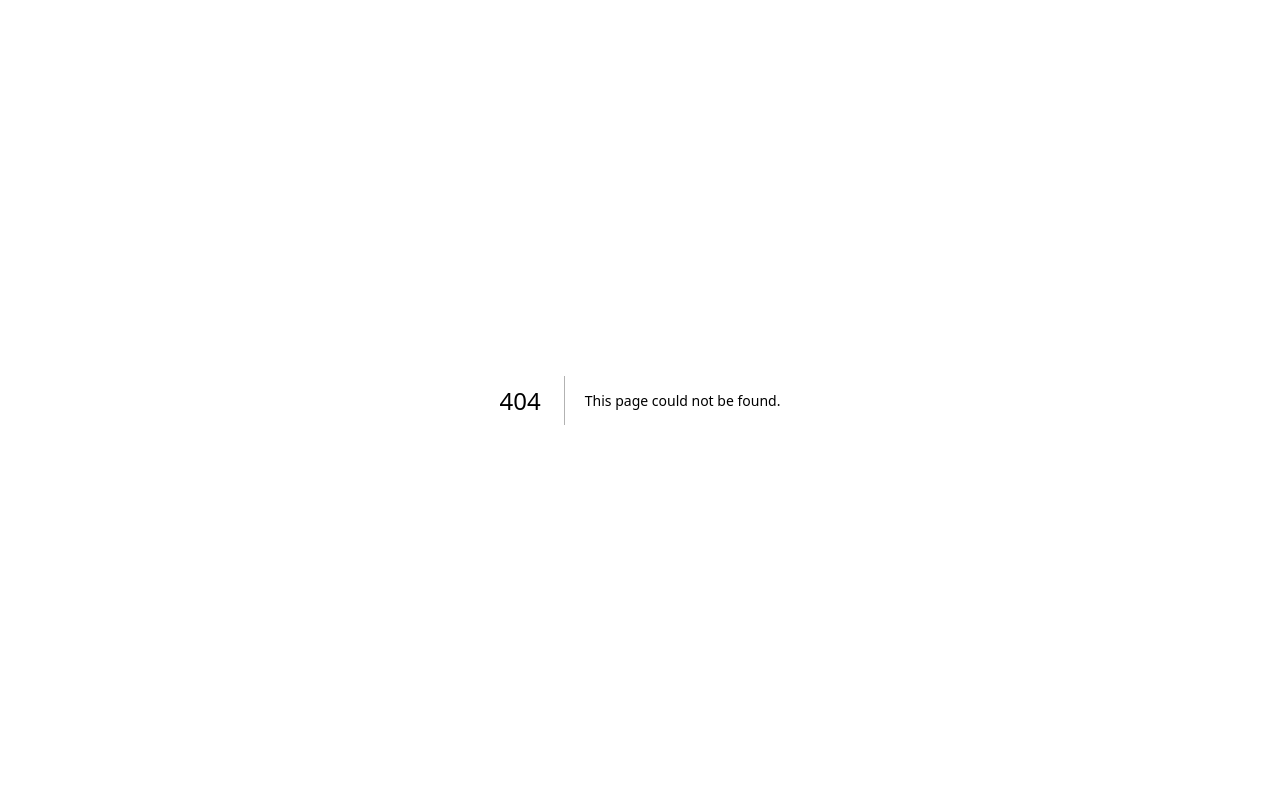
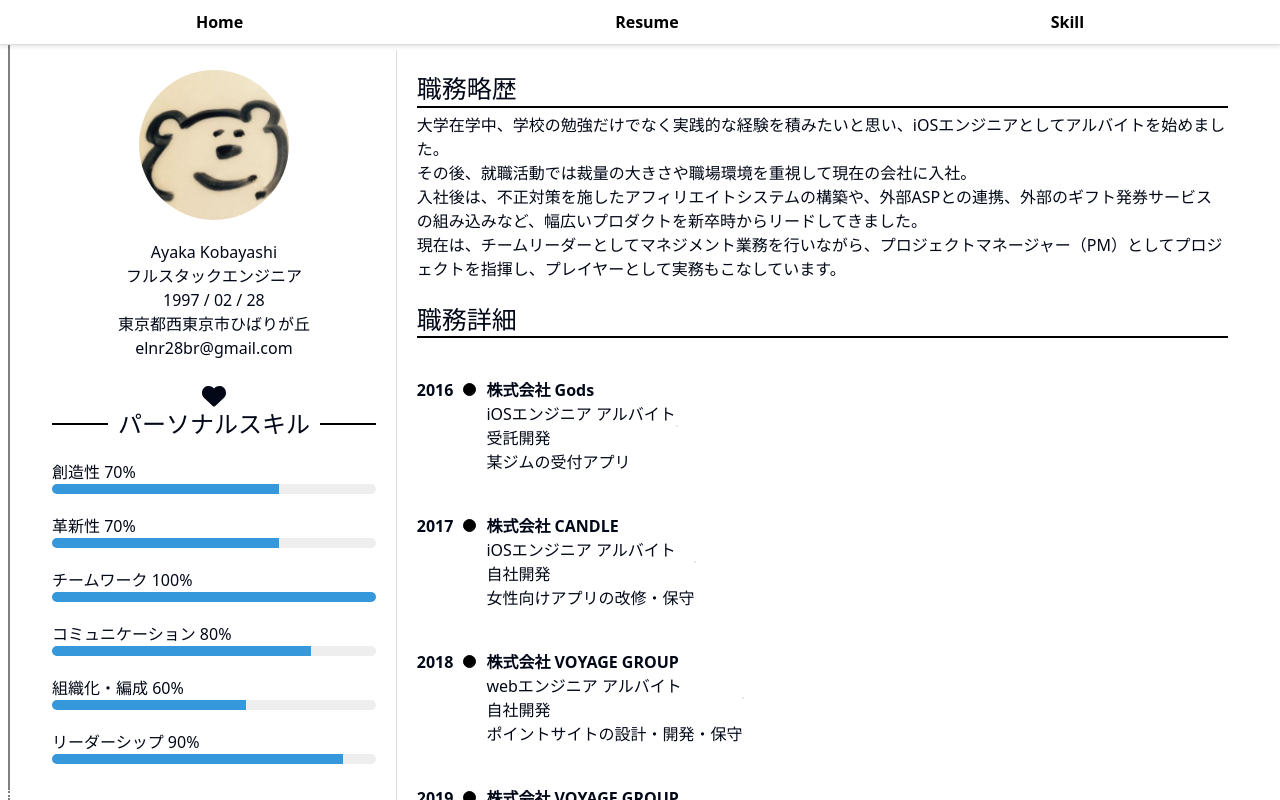
Before and after one commit to ayaaaka/Portfolio, a Next.js app: page /resume in a window 1280 px wide. Before the commit this address had no page. Shown: the top 800 px of the page. Built offline with nearby package versions, Linux system fonts and the light colour scheme.

Commit message:
s/profile/resume

```diff
--- a/src/app/profile/page.tsx
+++ b/src/app/resume/page.tsx
@@ -5,15 +5,15 @@ import LanguageSkill from '../../components/LanguageSkill';
 import WorkExperience from '../../components/WorkExperience';
 import TitleWithIcon from '../../components/TitleWithIcon';
 import Navbar from '@/components/Navbar';
-import '../../styles/profile.css';
+import '../../styles/resume.css';
 import { faHeart,  faComment } from '@fortawesome/free-solid-svg-icons';
 
-const ProfilePage = () => {
+const ResumePage = () => {
   return (
     <div className="container space-y-10">
       <Navbar />
       <div className="left-column ">
-        <PersonalInfo imageUrl={'/img/profile/bear.png'}/>
+        <PersonalInfo imageUrl={'/img/resume/bear.png'}/>
         <br />
         <TitleWithIcon icon={faHeart} title={'パーソナルスキル'} />
         <div className="personal-skills">
@@ -77,4 +77,4 @@ const ProfilePage = () => {
   );
 };
 
-export default ProfilePage;
+export default ResumePage;
--- a/src/components/Navbar.tsx
+++ b/src/components/Navbar.tsx
@@ -10,7 +10,7 @@ const Navbar = () => {
           <Link href="/">Home</Link>
         </li>
         <li>
-          <Link href="/profile">Profile</Link>
+          <Link href="/resume">Resume</Link>
         </li>
         <li>
           <Link href="/skill">Skill</Link>
--- a/src/components/PersonalInfo.js
+++ b/src/components/PersonalInfo.js
@@ -1,12 +1,12 @@
 import React from 'react';
 import Image from 'next/image';
-import '../styles/profile.css'
+import '../styles/resume.css'
 
 const PersonalInfo = ({imageUrl}) => {
   return (
     <div className="flex flex-col items-center text-center mt-10">
-      <div className="w-36 h-36 relative profile-picture">
-        <Image src={imageUrl} alt="Profile Picture" className="profile-picture" width={150} height={150} />
+      <div className="w-36 h-36 relative resume-picture">
+        <Image src={imageUrl} alt="Resume Picture" className="resume-picture" width={150} height={150} />
       </div>
       <h2 className="mt-4 text-xl font-bold">Ayaka Kobayashi</h2>
       <p className="mt-2">フルスタックエンジニア</p>
--- a/src/components/TitleWithIcon.js
+++ b/src/components/TitleWithIcon.js
@@ -2,7 +2,7 @@ import React from 'react';
 import { FontAwesomeIcon } from '@fortawesome/react-fontawesome';
 import { config } from "@fortawesome/fontawesome-svg-core";
 import "@fortawesome/fontawesome-svg-core/styles.css";
-import '../styles/profile.css';
+import '../styles/resume.css';
 config.autoAddCss = false;
 
 const TitleWithIcon = ({icon, title}) => {
--- a/src/styles/profile.css
+++ b/src/styles/resume.css
@@ -45,7 +45,7 @@
     height: 20px;
 }
 
-.profile-picture {
+.resume-picture {
     display: block;
     margin-bottom: 10px;
     border-radius: 50%;
```
Also changed, not shown: public/img/resume/bear.png (renamed from public/img/profile/bear.png).
